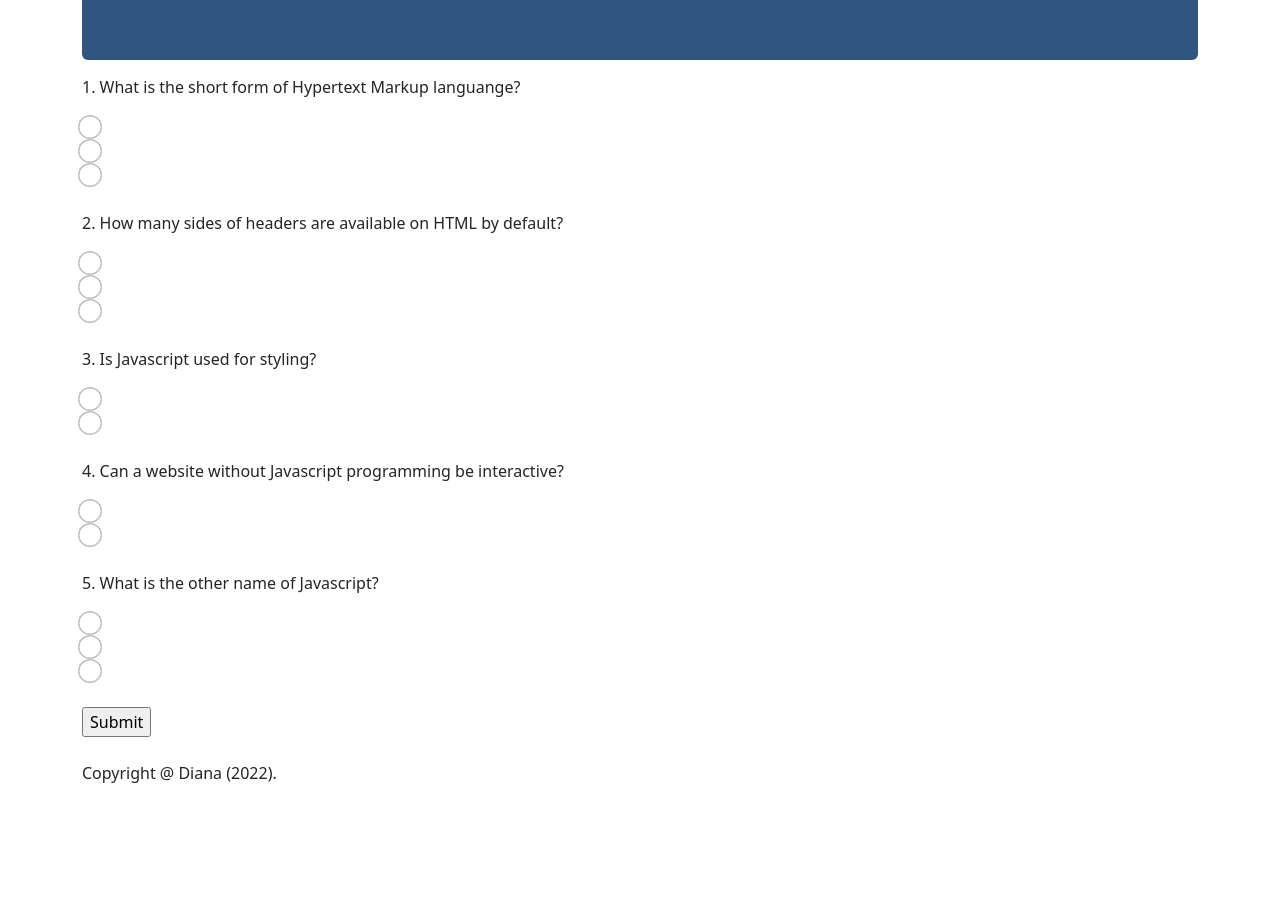
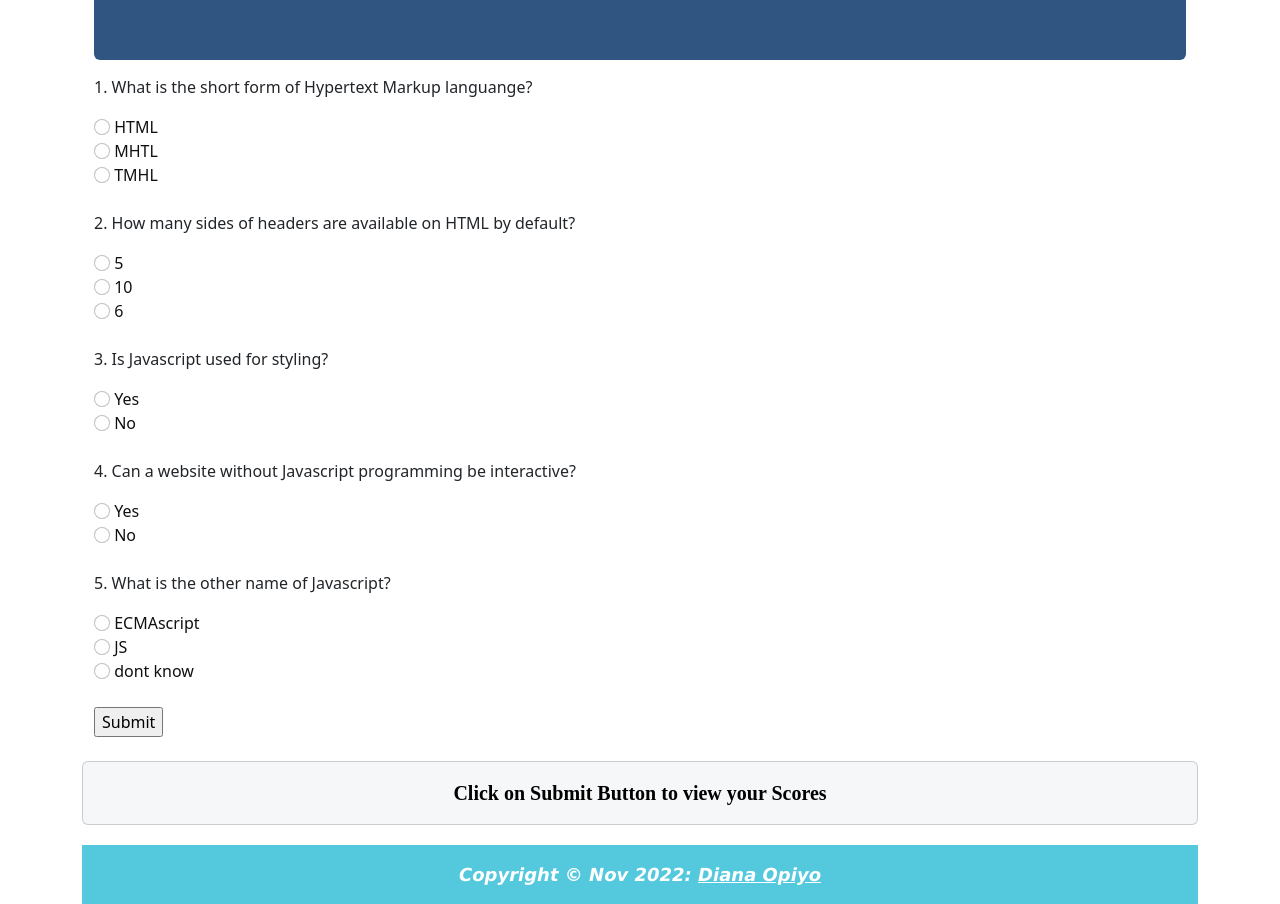
Before and after one commit to dopiyo85/week_three_ip_quiz_board, a plain HTML site: page index.html in a window 1280 px wide. Shown: the part 329-1233 px from the top of the page. Before the commit the page ends 1130 px from the top, so only its background shows below. Drawn offline with nearby package versions, Linux system fonts and the light colour scheme.

Commit message:
added some css styles

```diff
--- a/css/quizboard.css
+++ b/css/quizboard.css
@@ -92,13 +92,15 @@
 .card-deck{
   padding-bottom: 20px;
   font-weight: 600;
-  font-family: Verdana, Geneva, Tahoma, sans-serif;
-  font-size: 18px;
+  font-family:serif;
+  font-size: 20px;
 }
 .footer-copyright{
   color: rgb(255, 255, 255);
   font-weight: 600;
   font-size: 18px;
+  font-family: Verdana, Geneva, Tahoma, sans-serif;
+  font-style: italic;
 }
 .footer-copyright a{
 color: rgb(255, 255, 255);;
@@ -114,18 +116,15 @@ font-weight: 600;
   text-decoration: none;
 }
 .form-group{
-  color: rgb(255, 255, 255);
+  color: rgb(6, 6, 6);
   font-weight: 600;
   font-size: 18px;
   font-family: Verdana, Geneva, Tahoma, sans-serif;
 }
 .form-check-label{
-  color: rgb(255, 255, 255);
+  color: rgb(16, 16, 16);
 }
-input[type="radio"] {
-  -webkit-transform: scale(1.5);
-  transform: scale(1.5);
-}
+
 @media only screen and (max-width: 600px){
   .overlay{
     margin-left: 1%;
@@ -139,7 +138,7 @@ input[type="radio"] {
   }
 }
 .page-footer{
-  background-color: rgb(0,0,0,0.8);
+  background-color: rgba(42, 188, 214, 0.8);
   width: 100%;
 }
 .overlay{
@@ -151,7 +150,7 @@ input[type="radio"] {
   border-radius: 10px;
 }
 .button {
-    background-color: #0c0d0c; /* Green */
+    background-color: #0c0d0c;
     border: none;
     color: white;
     padding: 15px 32px;
--- a/index.html
+++ b/index.html
@@ -10,6 +10,7 @@
 <link rel="stylesheet" href="/css/quizboard.css">
 </head>
 <body>
+    <div class="container">
     <div class="container">
         <div class="jumbotron">
         <h1>Diana's Coding School.</h1>
@@ -63,10 +64,26 @@
         </form>
     </div>
     <br>
-    <div class="container">
-        <p>Copyright @ Diana (2022).</p>
+    <div class="card-deck">
+        <div class="card ">
+          <div class="card-body text-center">
+            <p class="card-text"> Click on Submit Button to view your Scores <br>
+              <span class="fa-stack fa-lg">
+                  <i class="fa fa-globe fa-stack-1x" style="color:rgb(248, 249, 250)"></i>
+                </span>
+            </p>
+          </div>
+        </div>
     </div>
 
+    <footer class="page-footer" style="color:rgb(252, 252, 252); font-size: large; font-style: italic;fon
+     ;">
+      <div class="footer-copyright text-center py-3">Copyright © Nov 2022:
+        <a href="https://github.com/dopiyo
+        85/week_three_ip_quiz_board.git"> Diana Opiyo</a>
+      </div>
+    </footer>
+</div>
     <script src="https://code.jquery.com/jquery-3.6.1.slim.min.js" integrity="sha256-w8CvhFs7iHNVUtnSP0YKEg00p9Ih13rlL9zGqvLdePA=" crossorigin="anonymous"></script>
     <script src="/js/quizboard.js"></script>
 </body>
```
